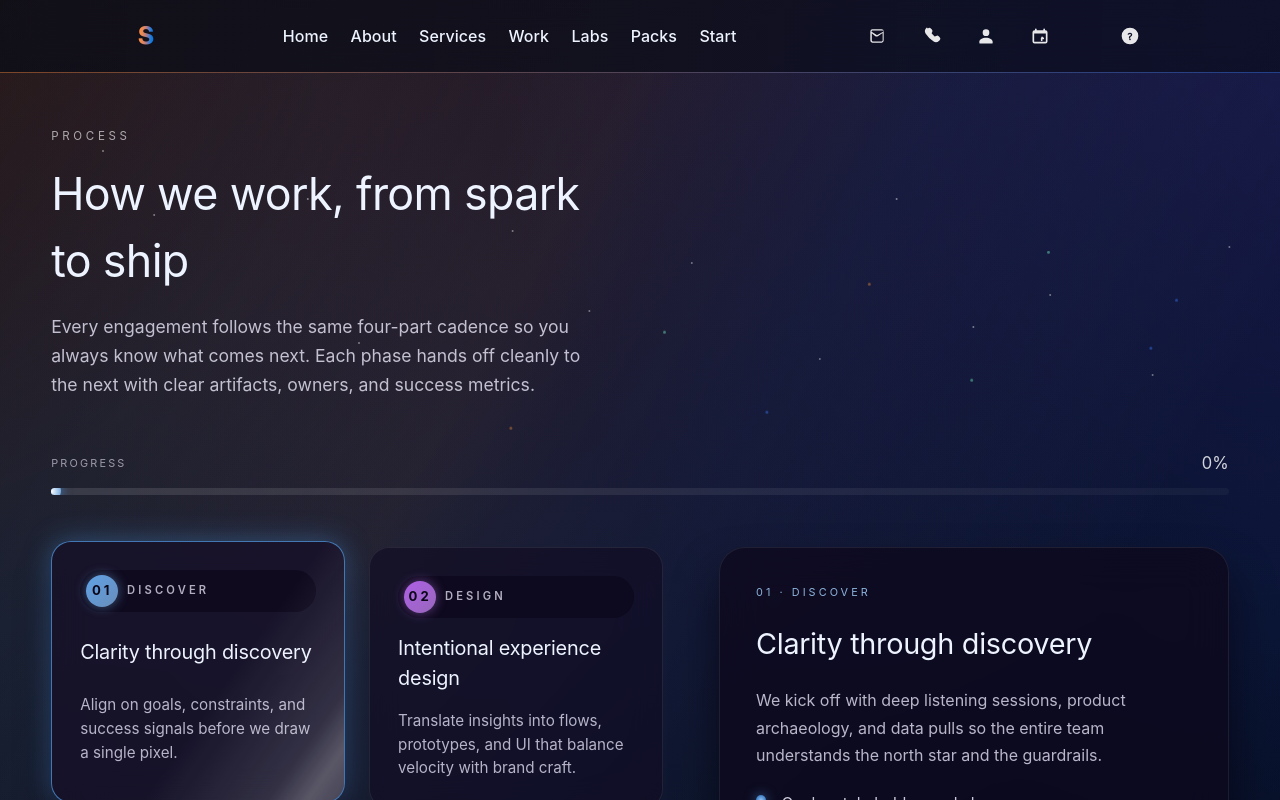
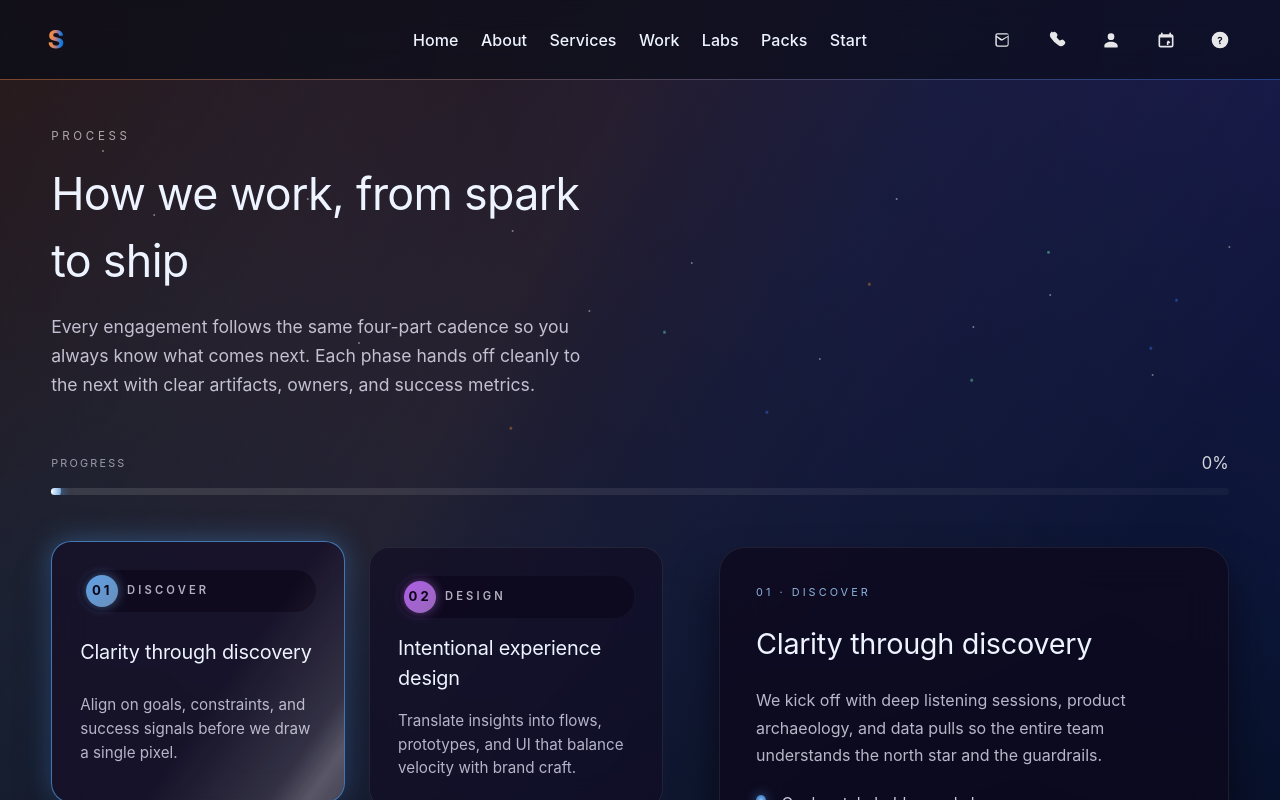
Before and after one commit to edgarcolmenero/swiftsendmaxej, a Next.js app: page / in a window 1280 px wide. Shown: the top 800 px of the page. Built offline with nearby package versions, Linux system fonts and the light colour scheme.

Commit message:
Center header navigation and align action cluster

```diff
--- a/components/Header.tsx
+++ b/components/Header.tsx
@@ -246,7 +246,8 @@ export default function Header() {
       data-header
       className={`header ss-header header--fixed${hasShadow ? " has-shadow" : ""}`}
     >
-      <div className="container header-row">
+      <div className="header-container">
+        <div className="header-row">
           <Logo
             className="brand"
             showWordmark={false}
@@ -294,7 +295,6 @@ export default function Header() {
                   </Link>
                 )
               )}
-          </div>
               <Link
                 href="/support"
                 aria-label="Support"
@@ -316,6 +316,7 @@ export default function Header() {
                   />
                 </svg>
               </Link>
+            </div>
             <button type="button" className="hamburger" aria-label="Open navigation">
               <span />
               <span />
@@ -323,6 +324,7 @@ export default function Header() {
             </button>
           </div>
         </div>
+      </div>
     </header>,
     portalTarget
   );
--- a/styles/globals.css
+++ b/styles/globals.css
@@ -106,24 +106,31 @@ body {
   opacity: 0.82;
 }
 
+.header-container{
+  width: min(1200px, calc(100% - 32px));
+  margin-inline: auto;
+  height: 4rem;
+  display: flex;
+  align-items: center;
+}
+
+@media (min-width: 768px) {
+  .header-container {
+    height: 5rem;
+  }
+}
+
 .header-row{
   display:grid;
-  grid-template-columns:auto 1fr auto;
+  grid-template-columns:minmax(0, 1fr) max-content minmax(0, 1fr);
   align-items:center;
   gap: clamp(1rem, 3vw, 2.5rem);
-  padding: clamp(.65rem, 1.6vw, .9rem) 1.5rem;
-}
-
-@media (min-width: 768px) {
-  .header-row {
-    padding-inline: 2rem;
-  }
-}
-
-@media (min-width: 1024px) {
-  .header-row {
-    padding-inline: 2.5rem;
-  }
+  width: 100%;
+  height: 100%;
+}
+
+.header-row > .brand{
+  justify-self: start;
 }
 
 .brand{
@@ -236,7 +243,7 @@ body {
 }
 
 .icon-btn--support{
-  margin-left: clamp(1.2rem, 2.4vw, 1.6rem);
+  margin-left: 0;
 }
 
 .icon-glyph{
```
Lines whose indentation alone changed are shown as unchanged.
